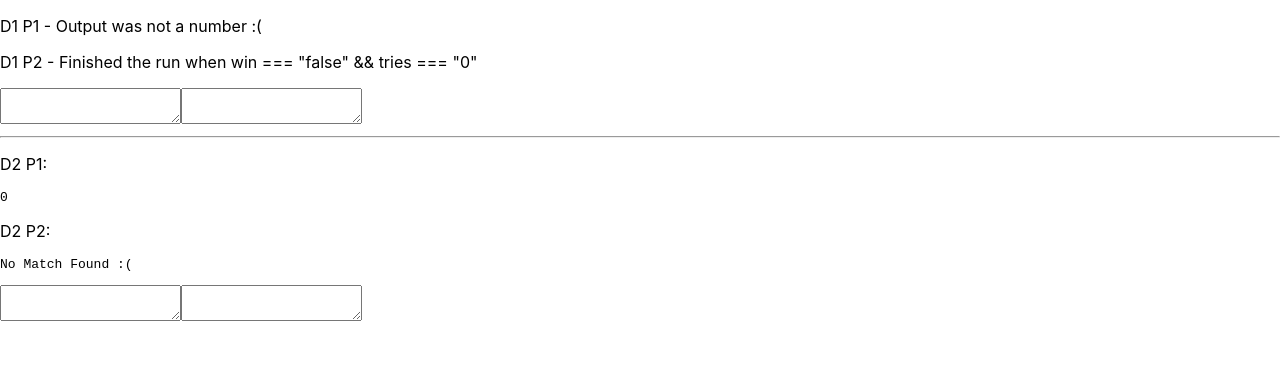
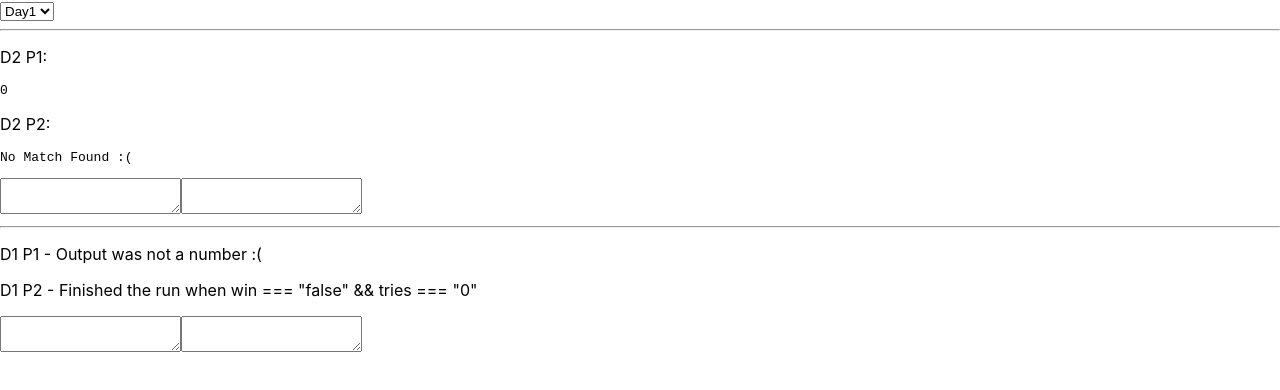
Before and after one commit to mrpickles3rd/advent-of-code-2018, a React (Create React App) app: page / in a window 1280 px wide. Shown: the top 390 px of the page. Built offline with nearby package versions, Linux system fonts and the light colour scheme.

Commit message:
better UX... almost

```diff
--- a/src/App.jsx
+++ b/src/App.jsx
@@ -1,48 +1,62 @@
 import React, { Component } from 'react';
+import PropTypes from 'prop-types';
 
 import Day1 from './day/Day1';
 import Day2 from './day/Day2';
 
 import './App.css';
 
+const DAYS = ['Day1', 'Day2'];
+
+function SelectDay({ showDay, handleChangeDay }) {
+  return (
+    <select value={showDay} onChange={handleChangeDay}>
+      {DAYS.map(v => (<option key={v} value={v}>{v}</option>))}
+    </select>
+  );
+}
+
+SelectDay.propTypes = {
+  showDay: PropTypes.string,
+  handleChangeDay: PropTypes.func,
+};
+
+SelectDay.defaultProps = {
+  showDay: DAYS[0],
+  handleChangeDay: () => {},
+};
+
 class App extends Component {
   state = {
+    showDay: DAYS[0],
     d1input: '',
     d1input2: '',
     d2input: '',
     d2input2: '',
   }
 
-  handleDay1Change = (event) => {
-    this.setState({ d1input: event.target.value });
+  handleChangeDay = (event) => {
+    this.setState({ showDay: event.target.value });
   }
 
-  handleDay1Change2 = (event) => {
-    this.setState({ d1input2: event.target.value });
-  }
-
-  handleDay2Change = (event) => {
-    this.setState({ d2input: event.target.value });
-  }
-
-  handleDay2Change2 = (event) => {
-    this.setState({ d2input2: event.target.value });
+  handleInputChange = ({ target: { value, name } }) => {
+    this.setState({ [name]: value });
   }
 
   render() {
-    const {
-      d1input, d1input2, d2input, d2input2,
-    } = this.state;
+    const { d1input, d1input2, d2input, d2input2, showDay } = this.state;
 
     return (
       <div>
-        <Day1 input={d1input} input2={d1input2} />
-        <textarea value={d1input} onChange={this.handleDay1Change} />
-        <textarea value={d1input2} onChange={this.handleDay1Change2} />
+        <SelectDay showDay={showDay} handleChangeDay={this.handleChangeDay} />
         <hr />
         <Day2 input={d2input} input2={d2input2} />
-        <textarea value={d2input} onChange={this.handleDay2Change} />
-        <textarea value={d2input2} onChange={this.handleDay2Change2} />
+        <textarea name="d2input" value={d2input} onChange={this.handleInputChange} />
+        <textarea name="d2input2" value={d2input2} onChange={this.handleInputChange} />
+        <hr />
+        <Day1 input={d1input} input2={d1input2} />
+        <textarea name="d1input" value={d1input} onChange={this.handleInputChange} />
+        <textarea name="d1input2" value={d1input2} onChange={this.handleInputChange} />
       </div>
     );
   }
--- a/src/day/Day1.jsx
+++ b/src/day/Day1.jsx
@@ -35,7 +35,9 @@ function Day1({ input, input2 }) {
       </p>
       <p>
         {'D1 P2 - '}
-        <span id="output2">{typeof output2 === 'number' ? output2 : `Finished the run when win === "${win}" && tries === "${tries}"`}</span>
+        <span id="output2">
+          {typeof output2 === 'number' ? output2 : `Finished the run when win === "${win}" && tries === "${tries}"`}
+        </span>
       </p>
     </div>
   );
```
Also changed, not shown: 1 other file (tests, documents, lock files or other folders).
